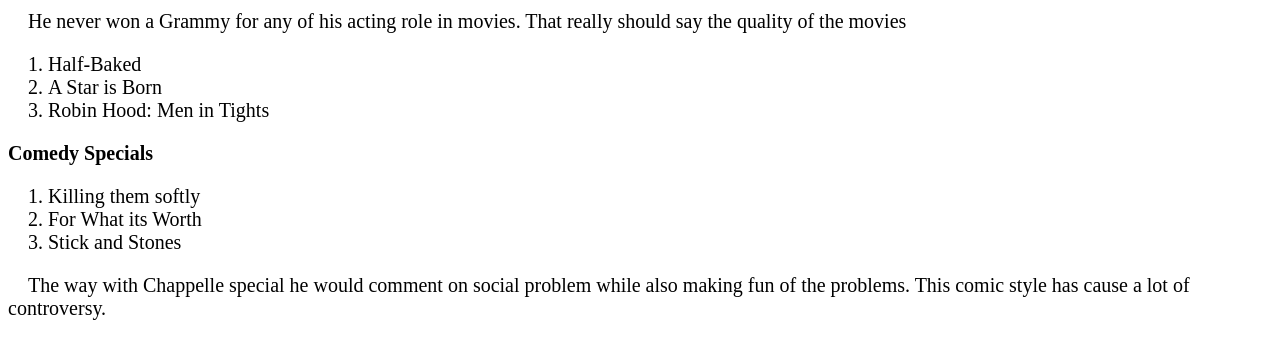
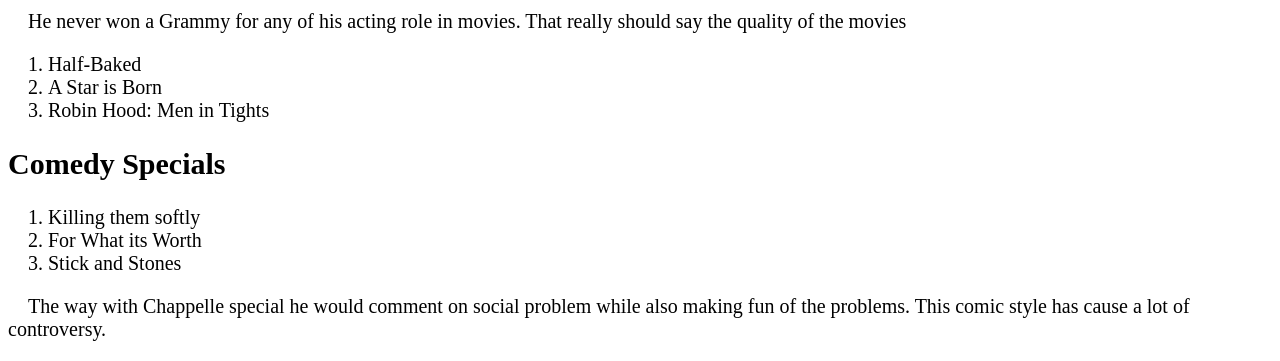
Before and after one commit to DelrioRamirez4321/Assginment-03, a plain HTML site: page index.html in a window 1280 px wide. Shown: the part 632-993 px from the top of the page. Before the commit the page ends 972 px from the top, so only its background shows below. Drawn offline with Linux system fonts and the light colour scheme.

Commit message:
added last week files

```diff
--- a/index.html
+++ b/index.html
@@ -13,6 +13,7 @@
         <img alt src="images/dave-chappelle.png" height="300">
     </header>
     <main>
+        <section>
             <div>
                 <h2>Early Life</h2>
             </div>
@@ -23,7 +24,7 @@
                             know as one of the most popular comedian to this day.</p>
 
                         </div>
-                </main>
+        </section>
         <section>
             <div id="headers">
                 <h2>Most Popular Movies</h2>
@@ -36,7 +37,7 @@
                 </ol>
         </section>
         <section>
-                <h3>Comedy Specials</h3>
+                <h2>Comedy Specials</h2>
                 <ol>
                     <li>Killing them softly</li>
                     <li>For What its Worth</li>
@@ -46,6 +47,10 @@
                 <p>The way with Chappelle special he would comment on social problem while also making fun of the problems.
                         This comic style has cause a lot of controversy.</p>
         </section>
+    </main>
+        <footer>
+
+        </footer>
 
 </body>
 </html>
--- a/main.css
+++ b/main.css
@@ -6,9 +6,6 @@ h1 {
 }
 h2 {
     font-size: 1.5em;
-}
-h3 {
-    font-size: 1.0em;
 }
 p {
     text-indent: 20px
```
Lines whose indentation alone changed are shown as unchanged.
